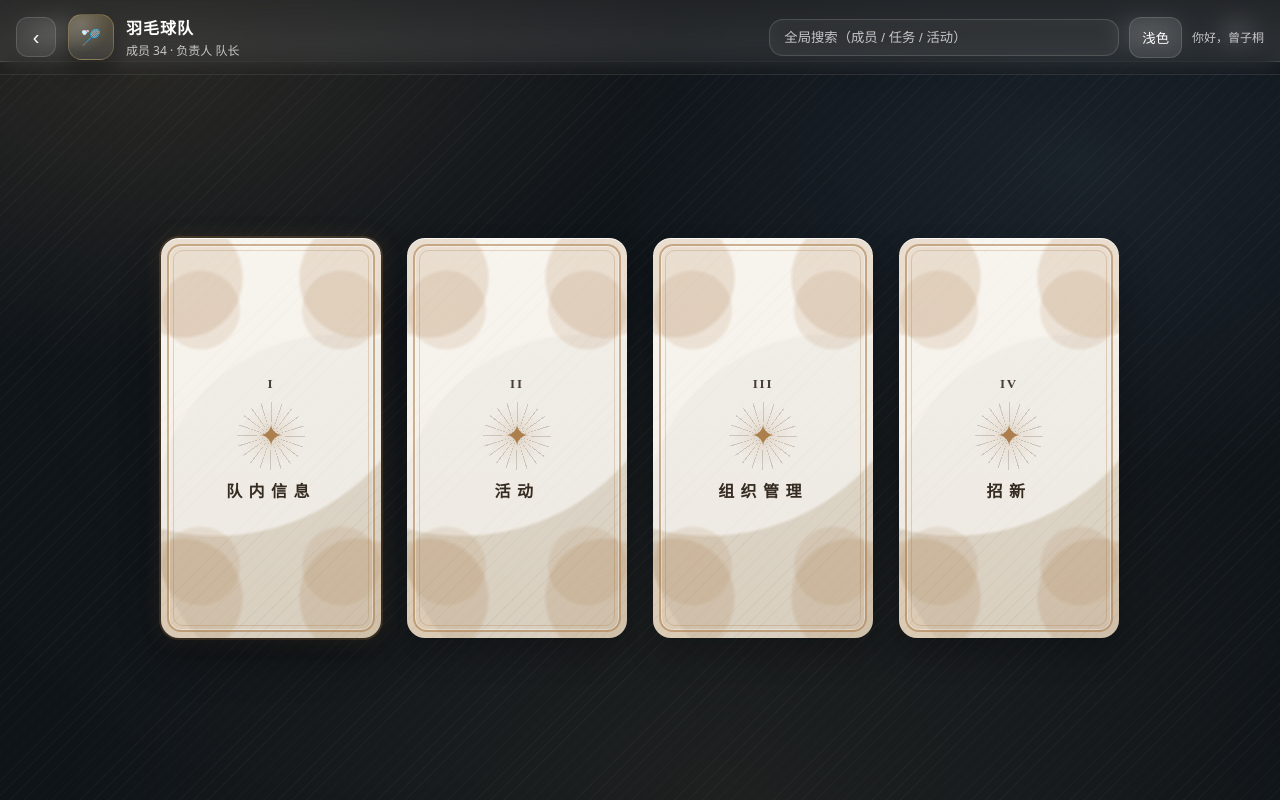
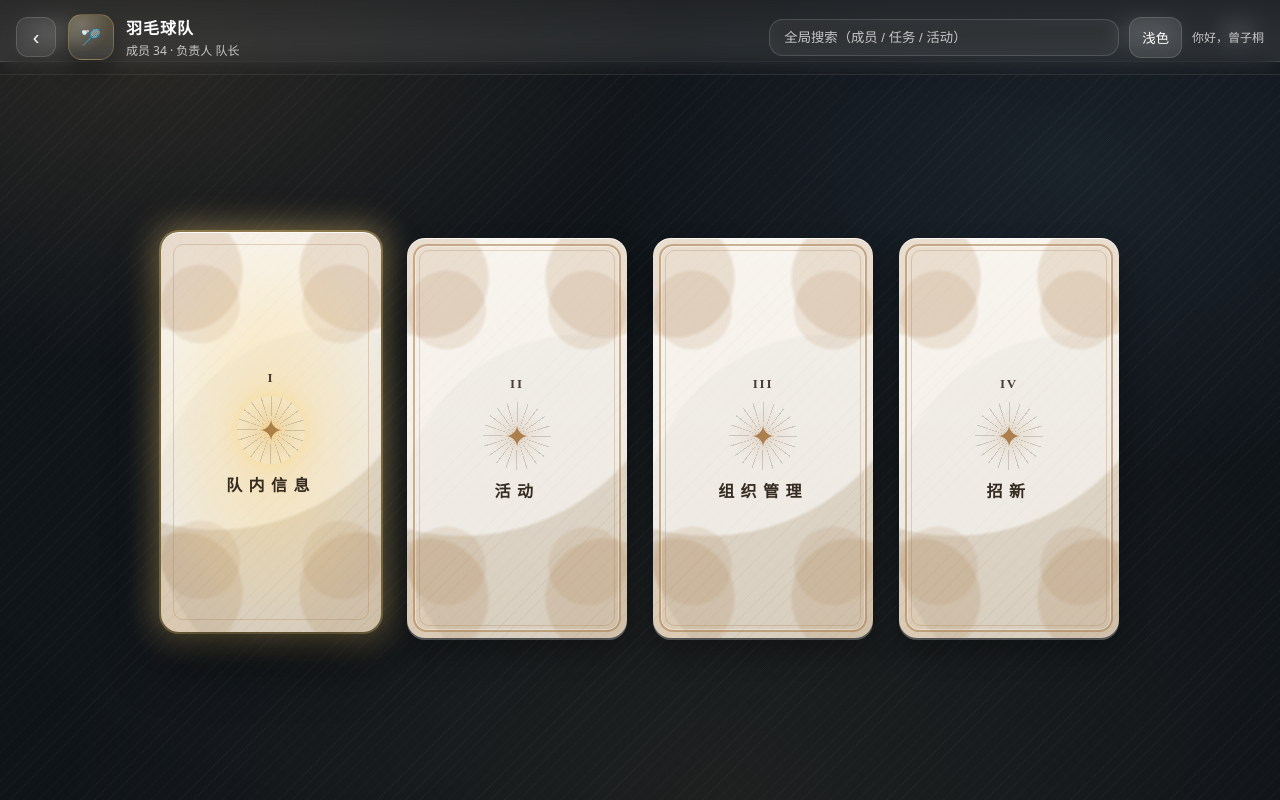
Before and after one commit to lumos-terisa-9/ToDoList-Web-20251031, a Vue app in the folder team_task_hub/: page /org/1 in a window 1280 px wide. Built offline with nearby package versions, Linux system fonts and the light colour scheme.

Commit message:
修改了OrgPage的样式

```diff
--- a/team_task_hub/src/views/OrgPage.vue
+++ b/team_task_hub/src/views/OrgPage.vue
@@ -670,6 +670,7 @@ const BlockCard = {
   background: none;  /* 不要顶部渐变背景 */
   backdrop-filter: none;
   flex-wrap: wrap;   /* 小屏自动换行 */
+  perspective: 900px;
 }
 
 /* 按键本体：羊皮纸 + 金棕描边 + 轻纹理 */
@@ -683,6 +684,8 @@ const BlockCard = {
   padding: 14px 14px 12px;
   text-align: center;
   color: rgba(35, 25, 15, 0.92);
+  transform-style: preserve-3d;
+  will-change: transform;
 
   background:
     /* 角落云纹（兼容版：不用双 stop） */
@@ -746,7 +749,8 @@ const BlockCard = {
     linear-gradient(180deg, #efe7d9, #e6dccb);
 
   box-shadow:
-    0 16px 30px rgba(0,0,0,.22),
+    0 14px 28px rgba(0,0,0,.30),      /* 主投影 */
+    0 2px 0 rgba(255,255,255,.35),    /* 上沿高光 */
     inset 0 1px 0 rgba(255,255,255,.75);
 
   transition: transform .14s ease, box-shadow .14s ease, filter .14s ease;
@@ -818,21 +822,67 @@ const BlockCard = {
 
 /* hover/active */
 .tarot-tab:hover{
-  transform: translateY(-2px);
-  box-shadow: 0 20px 36px rgba(0,0,0,.28);
-  filter: saturate(1.05);
+  transform:
+    translateY(-8px)
+    scale(1.02)
+    rotateX(2deg)
+    rotateY(-2deg);
+
+  box-shadow:
+    0 26px 48px rgba(0,0,0,.40),
+    0 8px 24px rgba(0,0,0,.25),
+    0 0 18px rgba(255,215,120,.25),
+    inset 0 1px 0 rgba(255,255,255,.85);
+
+  filter: saturate(1.08);
 }
+
 .tarot-tab:active{
-  transform: translateY(0);
+  transform:
+    translateY(-3px)
+    scale(0.99)
+    rotateX(0deg)
+    rotateY(0deg);
+}
+
+.tarot-tab{
+  position: relative;
+  z-index: 1;
+}
+
+.tarot-tab.is-active::before{
+  content: "";
+  position: absolute;
+  inset: -14px;                 /* 向外扩散 */
+  border-radius: 28px;
+  background:
+    radial-gradient(
+      ellipse at center,
+      rgba(255,215,120,.45),
+      rgba(255,215,120,.18) 45%,
+      transparent 70%
+    );
+  filter: blur(14px);
+  z-index: -1;                  /* 在卡牌后面 */
 }
 
 /* 当前高亮（对应 activeKey） */
 .tarot-tab.is-active{
+  transform: translateY(-6px);
   box-shadow:
-    0 22px 40px rgba(0,0,0,.30),
-    0 0 0 2px rgba(168,120,70,.25),
-    0 0 22px rgba(168,120,70,.18),
-    inset 0 1px 0 rgba(255,255,255,.85);
+    0 30px 56px rgba(0,0,0,.45),
+    0 0 0 2px rgba(255,215,120,.35),
+    0 0 32px rgba(255,215,120,.55),   /* 外圈金色光 */
+    inset 0 1px 0 rgba(255,255,255,.95);
+}
+
+.tarot-tab.is-active .tarot-glyph{
+  box-shadow: 0 0 18px rgba(255,215,120,.55);
+}
+.tarot-tab.is-active .tarot-glyph::before{
+  text-shadow:
+    0 0 6px rgba(255,215,120,.85),
+    0 0 14px rgba(255,215,120,.65);
 }
 
 /* ========== Tabs Center (把塔罗牌放到页面中间) ========== */
```
